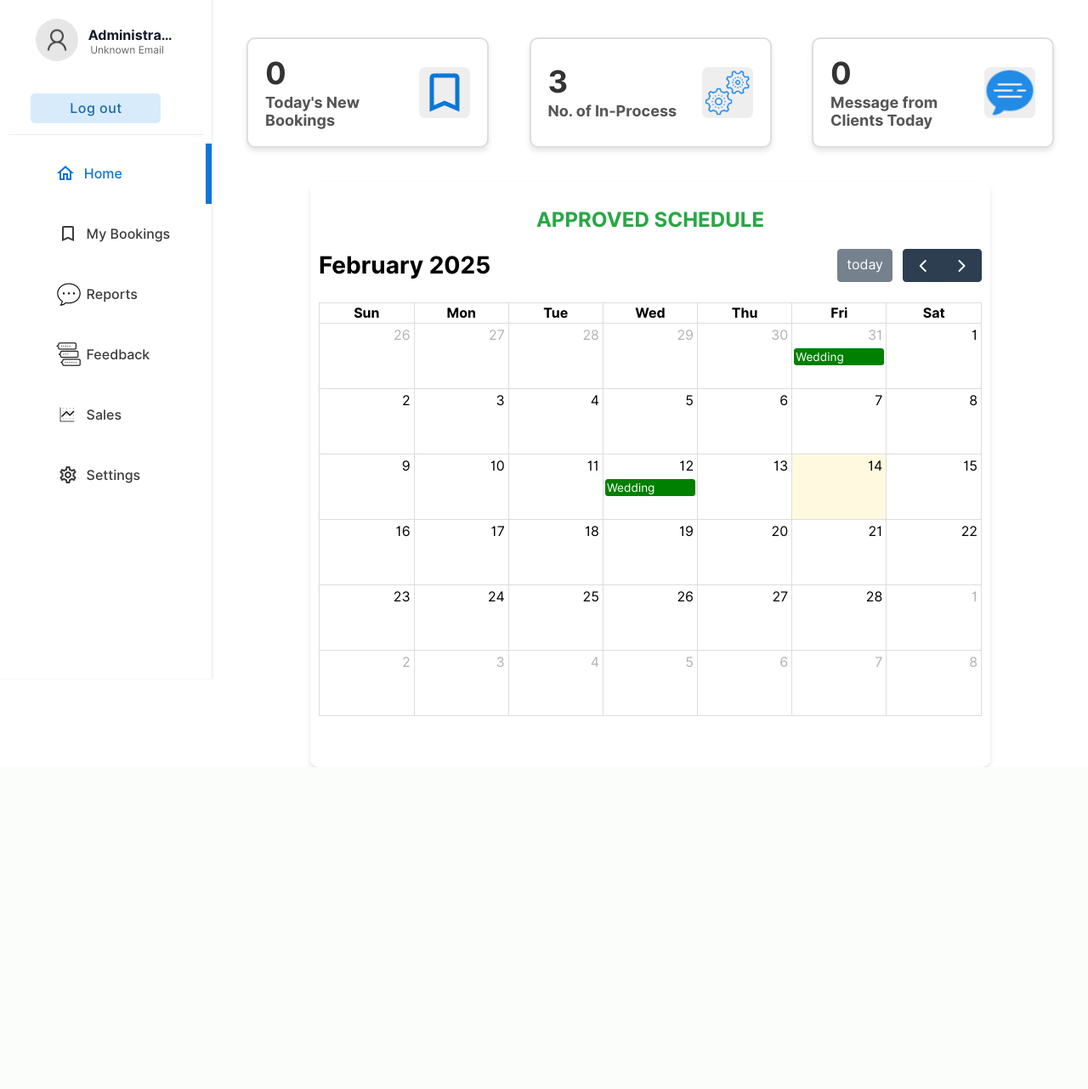
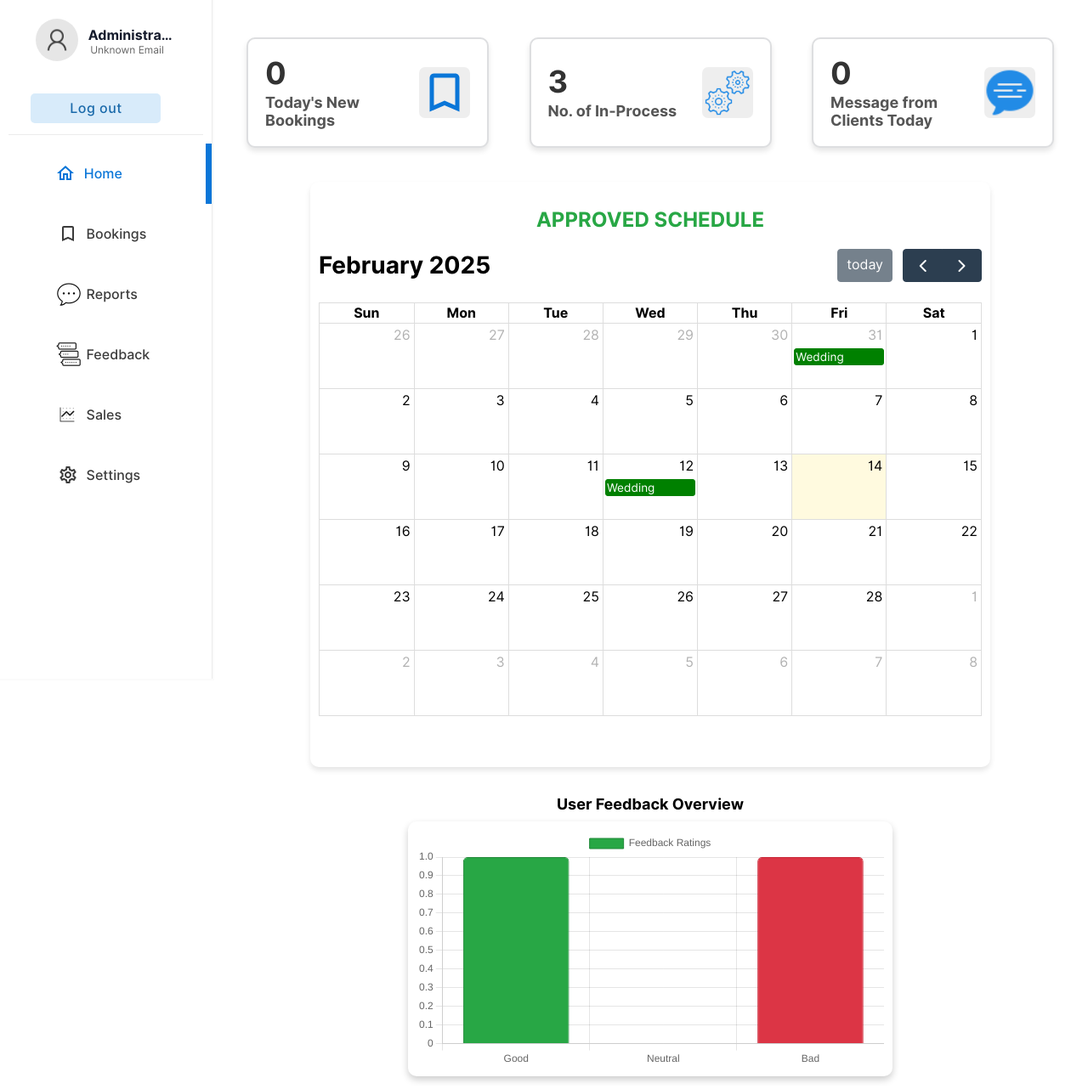
Before and after one commit to bermejoFlorence/booking, a PHP site: page /admin/index.php in a window 1280 px wide. Shown: the part 72-1354 px from the top of the page at 85% size. Before the commit the page ends 975 px from the top, so only its background shows below. Run offline with PHP 8.4, Linux system fonts and the light colour scheme; a user stored in the database is signed in; data comes from the database, SQL or seed files in the repository; lists and menus that the app fills with data are empty; some libraries are stand-ins or nearby versions.

Commit message:
changing index.php

```diff
--- a/admin/index.php
+++ b/admin/index.php
@@ -13,6 +13,9 @@
 <!-- FullCalendar JS -->
 <script src="https://cdn.jsdelivr.net/npm/fullcalendar@5.11.3/main.min.js"></script>
 <script src="https://cdn.jsdelivr.net/npm/@fullcalendar/core/locales-all.min.js"></script>
+<script src="https://cdn.jsdelivr.net/npm/chart.js"></script>
+
+
 
 
     <title>Dashboard</title>
@@ -106,6 +109,27 @@ $resultInProcess = $queryInProcess->get_result();
 $rowInProcess = $resultInProcess->fetch_assoc();
 $inProcessCount = $rowInProcess['total_in_process'];
 
+$queryFeedback = $database->prepare("SELECT rating FROM feedback");
+$queryFeedback->execute();
+$resultFeedback = $queryFeedback->get_result();
+
+// Initialize counters
+$goodCount = 0;
+$neutralCount = 0;
+$badCount = 0;
+
+while ($rowFeedback = $resultFeedback->fetch_assoc()) {
+    $rating = $rowFeedback['rating'];
+
+    if ($rating === 'Very Satisfied' || $rating === 'Satisfied') {
+        $goodCount++;
+    } elseif ($rating === 'Neutral') {
+        $neutralCount++;
+    } elseif ($rating === 'Dissatisfied' || $rating === 'Very Dissatisfied') {
+        $badCount++;
+    }
+}
+
 ?>
     <style>
 
@@ -114,7 +138,7 @@ $inProcessCount = $rowInProcess['total_in_process'];
     overflow: hidden;
     text-overflow: ellipsis;
     display: block;
-    max-width: 150px; /* Adjust to fit within the sidebar */
+    max-width: 125px; /* Adjust to fit within the sidebar */
 }
         .dash-body {
     margin: 30px auto; /* Adds top margin and centers horizontally */
@@ -189,12 +213,6 @@ $inProcessCount = $rowInProcess['total_in_process'];
     margin-left: 20px; /* Add spacing between icon and content */
 }
 
-.hamburger {
-    display: none;
-    cursor: pointer;
-    font-size: 24px;
-    margin-left: 15px;
-}
 
 /* Responsive Design */
 @media screen and (max-width: 768px) {
@@ -215,9 +233,7 @@ $inProcessCount = $rowInProcess['total_in_process'];
     .h3-dashboard {
         font-size: 14px; /* Adjust font size for smaller screens */
     }
-    .hamburger {
-        display: block;
-    }
+
 }
 
 
@@ -308,6 +324,30 @@ $inProcessCount = $rowInProcess['total_in_process'];
         padding: 8px;
     }
 }
+
+.chart-wrapper {
+    width: 90%;
+    max-width: 600px;
+    margin: auto;
+    text-align: center;
+    padding: 15px;
+}
+
+.chart-title {
+    font-size: 18px;
+    font-weight: bold;
+    margin-bottom: 10px;
+}
+
+.chart-container {
+    position: relative;
+    height: 300px;
+    width: 100%;
+    background: #fff;
+    padding: 10px;
+    border-radius: 10px;
+    box-shadow: 0 4px 8px rgba(0, 0, 0, 0.2);
+}
     </style>
 
     <div class="header">
@@ -349,7 +389,7 @@ $inProcessCount = $rowInProcess['total_in_process'];
                 </tr>
                 <tr class="menu-row">
                     <td class="menu-btn menu-icon-appoinment">
-                        <a href="bookings.php" class="non-style-link-menu"><div><p class="menu-text">My Bookings</p></a></div>
+                        <a href="bookings.php" class="non-style-link-menu"><div><p class="menu-text">Bookings</p></a></div>
                     </td>
                 </tr>
 
@@ -412,9 +452,18 @@ $inProcessCount = $rowInProcess['total_in_process'];
         </div>
 
         <div class="calendar-container">
-    <h2 style="text-align: center; font-size: 24px; margin-bottom: 20px; color: #28a745;">APPROVED SCHEDULE</h2>
-    <div id="calendar"></div>
-</div>
+            <h2 style="text-align: center; font-size: 24px; margin-bottom: 20px; color: #28a745;">APPROVED SCHEDULE</h2>
+            <div id="calendar"></div>
+        </div>
+
+        <div class="chart-wrapper">
+            <h3 class="chart-title">User Feedback Overview</h3>
+            <div class="chart-container">
+                <canvas id="feedbackChart"></canvas>
+            </div>
+        </div>
+
+
         </table>
         </div>
     </div>
@@ -439,6 +488,43 @@ $inProcessCount = $rowInProcess['total_in_process'];
 
         calendar.render();
     });
+
+    document.addEventListener('DOMContentLoaded', function() {
+    var ctx = document.getElementById('feedbackChart').getContext('2d');
+
+    var feedbackChart = new Chart(ctx, {
+        type: 'bar',
+        data: {
+            labels: ['Good', 'Neutral', 'Bad'],
+            datasets: [{
+                label: 'Feedback Ratings',
+                data: [<?php echo $goodCount; ?>, <?php echo $neutralCount; ?>, <?php echo $badCount; ?>],
+                backgroundColor: ['#28a745', '#ffc107', '#dc3545'],
+                borderColor: ['#218838', '#d39e00', '#c82333'],
+                borderWidth: 1,
+                borderRadius: 5
+            }]
+        },
+        options: {
+            responsive: true,
+            maintainAspectRatio: false,
+            scales: {
+                y: {
+                    beginAtZero: true
+                }
+            },
+            plugins: {
+                legend: {
+                    display: true,
+                    position: 'top'
+                },
+                tooltip: {
+                    enabled: true
+                }
+            }
+        }
+    });
+});
     </script>
 </body>
 </html>
```
